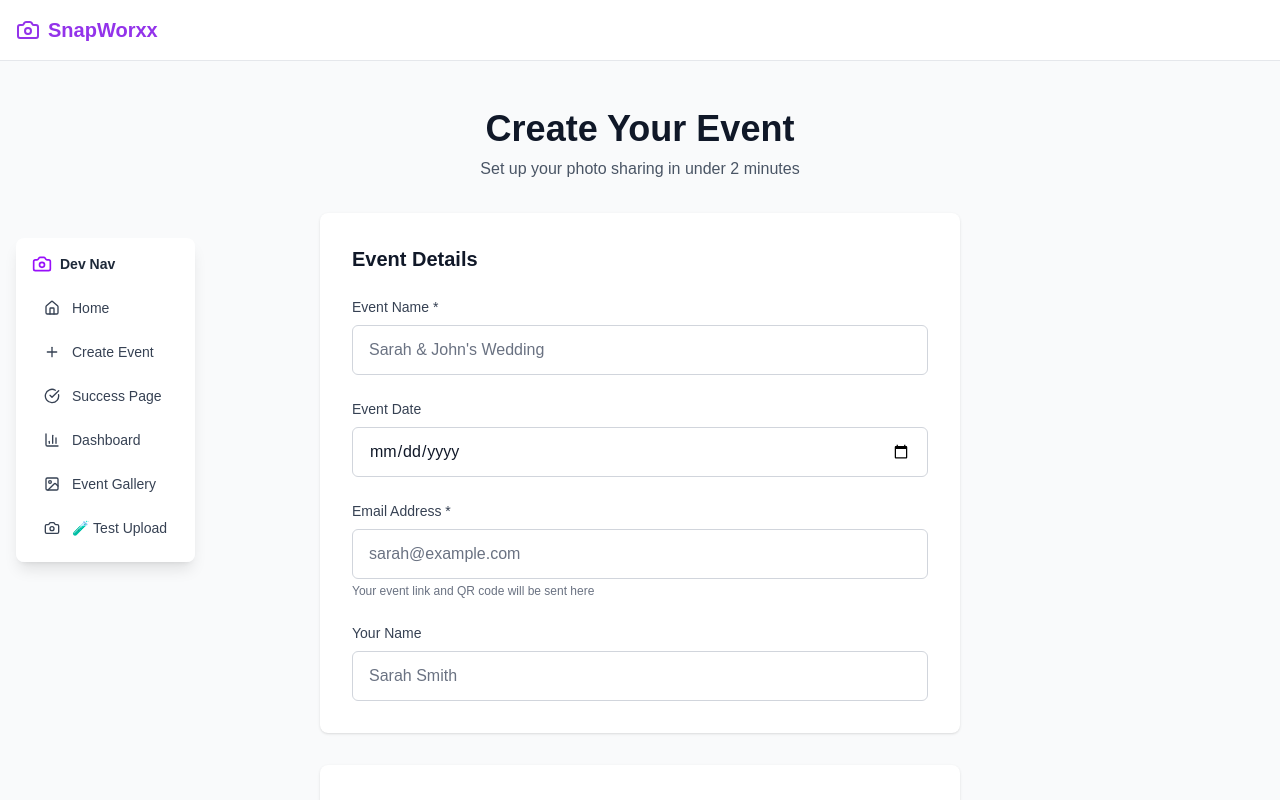
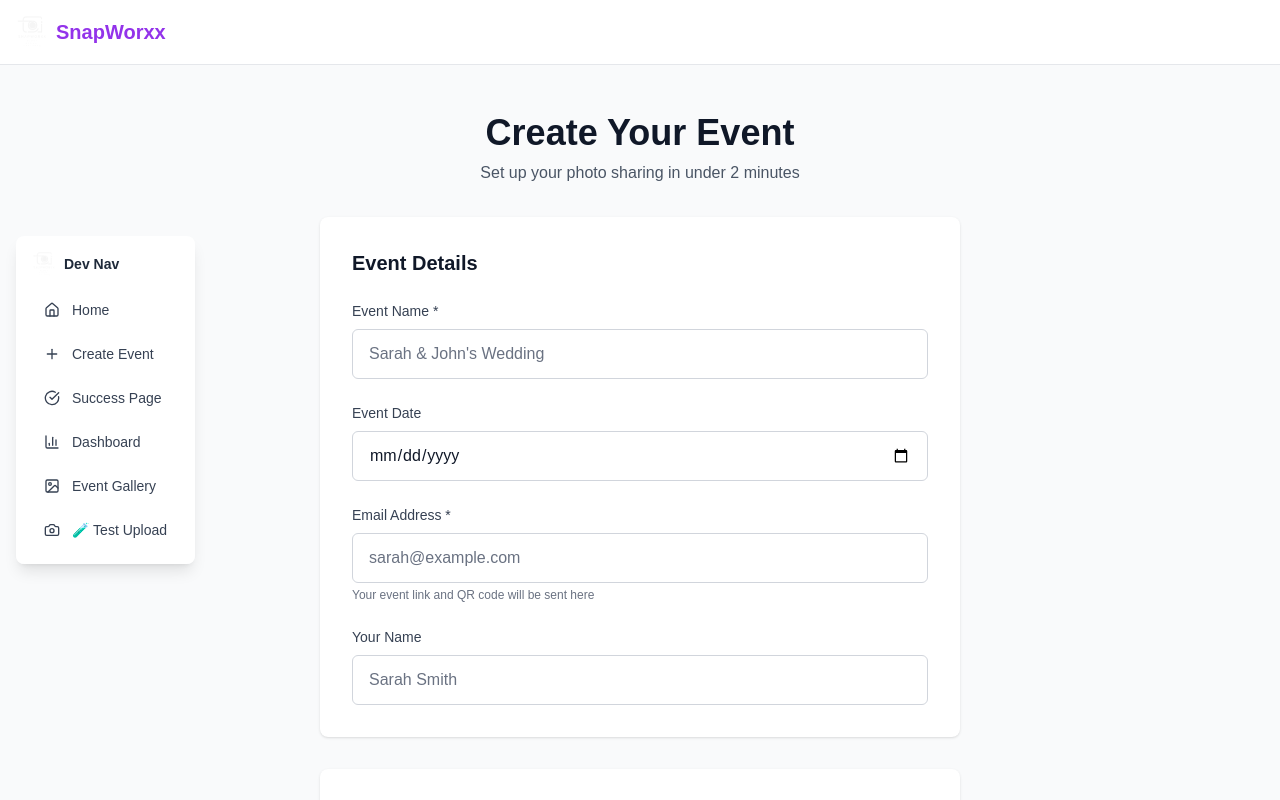
Before and after one commit to terrep263/snapnextjs, a Next.js app: page /create in a window 1280 px wide. Shown: the top 800 px of the page. Built offline with nearby package versions, Linux system fonts and the light colour scheme.

Commit message:
Replace gradients with solid color #5d1ba6 and integrate Snapworxx logo across all pages

```diff
--- a/src/app/create/page.tsx
+++ b/src/app/create/page.tsx
@@ -71,7 +71,11 @@ export default function CreateEvent() {
       <header className="border-b border-border bg-white px-4 py-4">
         <div className="container mx-auto flex items-center justify-between">
           <Link href="/" className="flex items-center gap-2">
-            <Camera className="h-6 w-6 text-primary" />
+            <img
+              src="/snapworxx logo (1).png"
+              alt="Snapworxx Logo"
+              className="h-8 w-auto"
+            />
             <span className="text-xl font-bold text-primary">SnapWorxx</span>
           </Link>
         </div>
--- a/src/app/e/[slug]/upload/page.tsx
+++ b/src/app/e/[slug]/upload/page.tsx
@@ -103,8 +103,12 @@ export default function UploadPage() {
         <div className="max-w-4xl mx-auto px-6 py-12">
           {/* Hero Section */}
           <div className="text-center mb-12">
-            <div className="w-24 h-24 mx-auto bg-gradient-to-br from-indigo-100 via-purple-100 to-pink-100 rounded-3xl flex items-center justify-center mb-6 shadow-lg">
-              <Camera className="w-12 h-12 text-indigo-600" />
+            <div className="w-24 h-24 mx-auto bg-gradient-to-br from-indigo-100 via-purple-100 to-pink-100 rounded-3xl flex items-center justify-center mb-6 shadow-lg p-4">
+              <img
+                src="/snapworxx logo (1).png"
+                alt="Snapworxx Logo"
+                className="w-full h-full object-contain"
+              />
             </div>
 
             <h1 className="text-4xl md:text-5xl font-bold bg-gradient-to-r from-indigo-600 via-purple-600 to-pink-600 bg-clip-text text-transparent mb-4">
--- a/src/app/page.tsx
+++ b/src/app/page.tsx
@@ -10,10 +10,11 @@ export default function Home() {
           {/* Logo */}
           <div className="flex items-center gap-3">
             <div className="relative">
-              <Camera className="h-10 w-10 text-white" strokeWidth={1.5} />
-              <div className="absolute inset-0 flex items-center justify-center">
-                <div className="h-3 w-3 rounded-full bg-white"></div>
-              </div>
+              <img
+                src="/snapworxx logo (1).png"
+                alt="Snapworxx Logo"
+                className="h-12 w-auto"
+              />
             </div>
             <div className="text-white">
               <div className="text-xl font-bold tracking-wide">SNAPWORXX</div>
--- a/src/app/success/page.tsx
+++ b/src/app/success/page.tsx
@@ -96,7 +96,11 @@ function SuccessContent() {
       <header className="border-b border-border bg-white px-4 py-4">
         <div className="container mx-auto flex items-center justify-between">
           <Link href="/" className="flex items-center gap-2">
-            <Camera className="h-6 w-6 text-primary" />
+            <img
+              src="/snapworxx logo (1).png"
+              alt="Snapworxx Logo"
+              className="h-8 w-auto"
+            />
             <span className="text-xl font-bold text-primary">SnapWorxx</span>
           </Link>
         </div>
--- a/src/components/TempNavigation.tsx
+++ b/src/components/TempNavigation.tsx
@@ -34,7 +34,11 @@ export default function TempNavigation() {
       <div className="fixed left-4 top-1/2 z-40 hidden -translate-y-1/2 transform md:block">
         <div className="rounded-lg bg-white/90 p-4 shadow-lg backdrop-blur-sm">
           <div className="mb-4 flex items-center gap-2">
-            <Camera className="h-5 w-5 text-purple-600" />
+            <img
+              src="/snapworxx logo (1).png"
+              alt="Snapworxx Logo"
+              className="h-6 w-auto"
+            />
             <span className="text-sm font-semibold text-gray-800">Dev Nav</span>
           </div>
           <nav className="space-y-2">
@@ -61,7 +65,11 @@ export default function TempNavigation() {
           <div className="fixed bottom-0 left-0 right-0 rounded-t-lg bg-white p-6">
             <div className="mb-6 flex items-center justify-between">
               <div className="flex items-center gap-2">
-                <Camera className="h-6 w-6 text-purple-600" />
+                <img
+                  src="/snapworxx logo (1).png"
+                  alt="Snapworxx Logo"
+                  className="h-6 w-auto"
+                />
                 <span className="text-lg font-semibold text-gray-800">Dev Navigation</span>
               </div>
               <button
```
